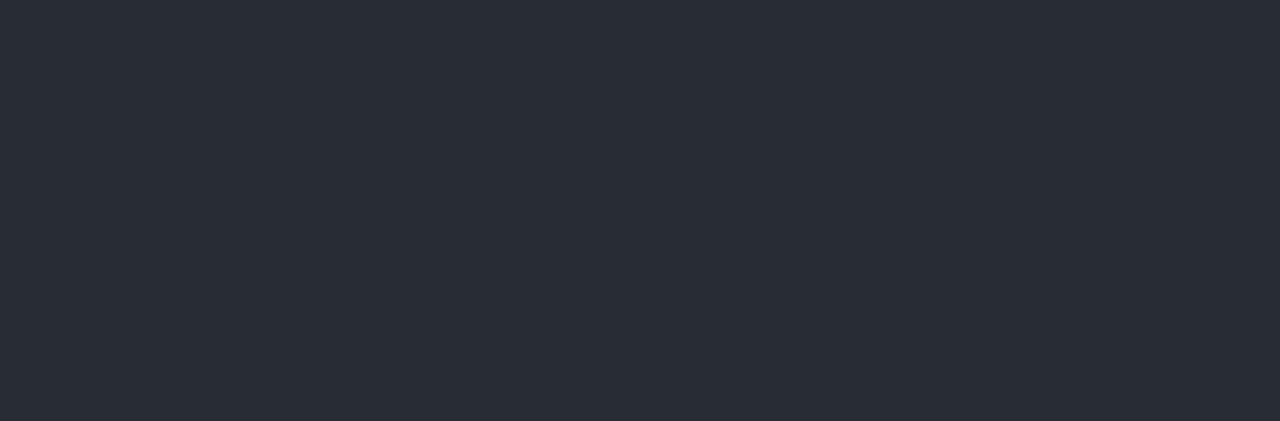
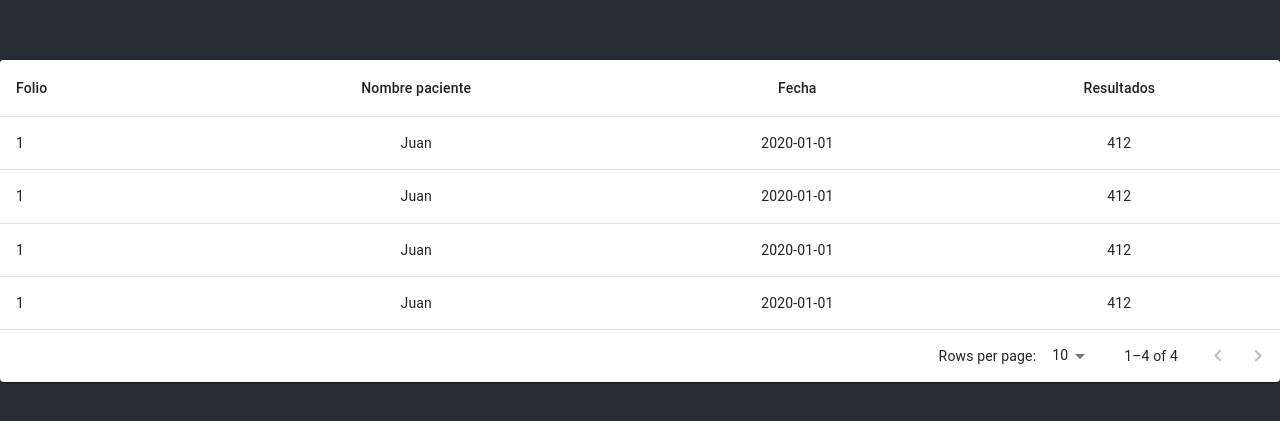
Before and after one commit to vcrb18/asdasd, a React (Create React App) app in the folder frontend/: page /examenes in a window 1280 px wide. Before the commit this address had no page. Shown: the part 179-600 px from the top of the page. Built offline with nearby package versions, Linux system fonts and the light colour scheme.

Commit message:
trabajo de viernes 10 de feb
trabajo en la navbar y inicio del desarrollo en las tablas

```diff
--- a/frontend/package.json
+++ b/frontend/package.json
@@ -5,6 +5,7 @@
   "dependencies": {
     "@emotion/react": "^11.10.5",
     "@emotion/styled": "^11.10.5",
+    "@mui/icons-material": "^5.11.0",
     "@mui/material": "^5.11.8",
     "@testing-library/jest-dom": "^5.16.5",
     "@testing-library/react": "^13.4.0",
--- a/frontend/src/Routing.tsx
+++ b/frontend/src/Routing.tsx
@@ -1,11 +1,23 @@
 import { BrowserRouter, Routes, Route } from 'react-router-dom';
-import LandingPage from './components/LandingPage';
+import LandingPage from './components/Header';
+import CustomizedTables from './components/Tables';
 
 function Routing() {
+    const landingPageTabs = [
+        { label: 'About Us'},
+        { label: 'Contact Us'}
+    ];
+
+    const landingPageButtons = [
+        { label: 'Iniciar Sesión'},
+        { label: 'Registrarse'}
+    ];
+
     return (
         <BrowserRouter>
             <Routes>
-                <Route path="/" element={<LandingPage/>}/>
+                <Route path="/" element={<LandingPage tabs={landingPageTabs} buttons={landingPageButtons}/>}/>
+                <Route path="/examenes" element={<CustomizedTables/>}/>
             </Routes>
         </BrowserRouter>
     )
--- /dev/null
+++ b/frontend/src/components/Header.tsx
@@ -0,0 +1,59 @@
+import React, { useState } from 'react';
+import { AppBar, Toolbar, Typography, Tabs, Tab, Button } from '@mui/material';
+import EngineeringIcon from '@mui/icons-material/Engineering';
+import '../styles/Header.css';
+
+interface TabProps {
+  label: string;
+}
+
+interface ButtonProps {
+  label: string;
+}
+
+interface HeaderProps {
+  tabs: TabProps[];
+  buttons?: ButtonProps[];
+}
+
+const Header: React.FC<HeaderProps> = ({ tabs, buttons }) => {
+  const [value, setValue] = useState();
+  return (
+    <React.Fragment>
+      <AppBar sx={{ background: '#bababa' }}>
+        <Toolbar>
+
+          <EngineeringIcon/>
+          <Typography marginLeft={'1%'} className="ecg-title" variant="body1">
+            Análisis de electrocardiogramas con IA
+          </Typography>
+
+          <Tabs
+            textColor='inherit'
+            className='tabs-text'
+            sx={{ marginLeft: 'auto'}}
+            value={value}
+            onChange={(e, value) => setValue(value)}
+
+          >
+            {tabs.map((tab, index) => (
+              <Tab key={index} label={tab.label} />
+            ))}
+          </Tabs>
+
+          {buttons && buttons.length > 0 ? (
+            buttons.map((button, index) => (
+              <Button color='secondary' key={index} sx={index === 0 ? {marginLeft: 'auto'} : index === 1 ? {marginLeft: '1%'} : {}} variant='contained'>{button.label}</Button>
+            ))
+          ) : null}
+
+
+
+
+        </Toolbar>
+      </AppBar>
+    </React.Fragment>
+  )
+}
+
+export default Header;
--- a/frontend/src/components/LandingPage.tsx
+++ b/frontend/src/components/LandingPage.tsx
@@ -1,11 +1,16 @@
-import Navbar from './Navbar';
+import React from 'react'
+import Header from '../components/Header';
 
-function LandingPage() {
-    return (
-        <body>
-            <Navbar/>
-        </body>
-    );
-};
+interface LandingPageProps {
+    tabs: Array<{ label: string }>
+    buttons: Array<{ label: string }>
+}
+
+function LandingPage(props: LandingPageProps) {
+
+  return (
+    <Header tabs={props.tabs} buttons={props.buttons}/>
+  )
+}
 
 export default LandingPage;
--- a/frontend/src/components/Navbar.tsx
+++ /dev/null
@@ -1,8 +0,0 @@
-import React from 'react';
-function Navbar() {
-    return (
-        <h1>Navbar</h1>
-    );
-};
-
-export default Navbar;
--- a/frontend/src/components/Tables.tsx
+++ b/frontend/src/components/Tables.tsx
@@ -1,5 +1,153 @@
-function Table(){
-    return(
-        <h1>Table</h1>
-    )
+import * as React from 'react';
+import Paper  from '@mui/material/Paper';
+import Table from '@mui/material/Table';
+import TableBody from '@mui/material/TableBody';
+import TableCell from '@mui/material/TableCell';
+import { TableContainer, TableHead, TablePagination, TableRow } from '@mui/material';
+
+//Nombres de las columnas que tendremos que
+//obtener desde la base de datos
+
+interface Column{
+    id: "folio" | "paciente" | "fecha" | "resultados";
+    label: string;
+    minWidth?: string;
+    align?: 'center' | 'left' | 'right';
+    format?: (value: number) => string;
 }
+
+const columns: ReadonlyArray<Column> = [
+    { id: "folio", label: "Folio", minWidth: '20%'},
+    { id: "paciente", label: 'Nombre paciente', align: 'center', minWidth: '20%'},
+    {
+        id: "fecha",
+        label: "Fecha",
+        minWidth: '20%',
+        align: "center",
+        format: (value: number) => {
+            return new Date(value).toLocaleDateString();
+        }
+    },
+    {
+        id: "resultados",
+        label: "Resultados",
+        minWidth: '20%',
+        align: "center",
+        format: (value: number) => {
+            return value.toLocaleString();
+        }
+    }
+  ];
+
+  //Chekear los typos de cada una de las categorias
+  //depediendo de como llegan desde la base de datos
+interface Data{
+    folio: string;
+    paciente: string;
+    fecha: string;
+    resultados: number;
+}
+
+function createData(
+    folio: string,
+    paciente: string,
+    fecha: string,
+    resultados: number,
+): Data{
+    return {
+      folio,
+      paciente,
+      fecha,
+      resultados
+    };
+  };
+const rows = [
+    createData('1', 'Juan', '2020-01-01',412),
+    createData('1', 'Juan', '2020-01-01',412),
+    createData('1', 'Juan', '2020-01-01',412),
+    createData('1', 'Juan', '2020-01-01',412),
+]
+
+
+  export default function CustomizedTables() {
+    const [page, setPage] = React.useState(0);
+    const [rowsPerPage, setRowsPerPage] = React.useState(10);
+
+    const handleChangePage = (event: unknown, newPage: number) => {
+        setPage(newPage);
+    };
+    const handleChangeRowsPerPage = (event: React.ChangeEvent<HTMLInputElement>)=> {
+        setRowsPerPage(+event.target.value);
+        setPage(0);
+    };
+    return (
+        <Paper sx={{width: '100%', overflow:'hidden' }}>
+            <TableContainer sx={{maxHeight: 440}}>
+                <Table stickyHeader aria-label="Examenes">
+                    <TableHead>
+                        <TableRow>
+                            {columns.map((column) => (
+                                <TableCell
+                                    key={column.id}
+                                    align={column.align}
+                                    style={{ minWidth: column.minWidth }}
+                                >
+                                    {column.label}
+                                </TableCell>
+                            ))}
+                        </TableRow>
+                    </TableHead>
+                    <TableBody>
+                        {rows.slice(page * rowsPerPage, page * rowsPerPage + rowsPerPage).map((row) => {
+                            return (
+                                <TableRow hover role='checkbox' tabIndex={-1} key={row.folio}>
+                                    {columns.map((column) => {
+                                        const value = row[column.id];
+                                        return (
+                                            <TableCell
+                                                key={column.id}
+                                                align={column.align}
+                                                style={{ minWidth: column.minWidth }}
+                                            >
+                                                {column.format && typeof value == 'number'?
+                                                column.format(value): value}
+                                            </TableCell>
+                                        );
+                                    })}
+                                </TableRow>
+                            );
+                        })}
+                    </TableBody>
+                </Table>
+            </TableContainer>
+            <TablePagination
+            rowsPerPageOptions={[10, 25, 100]}
+            component='div'
+            count={rows.length}
+            rowsPerPage={rowsPerPage}
+            page={page}
+            onPageChange={handleChangePage}
+            onRowsPerPageChange={handleChangeRowsPerPage}/>
+        </Paper>
+        )
+                    }
+// const columns = readonly Column[] = [
+//     { id: "name", label: "Name", minWidth: 100},
+//     { id: "code", label: 'ISO\u00a0code', minwidth: 100},
+//     {
+//         id: "population",
+//         label: "Population",
+//         minWidth: 100,
+//         align: "right",
+//         format: (value:number) => {
+//             return value.toLocaleString();
+//         }
+//     }
+// ]
+
+
+// function Table(){
+//     return(
+//         <h1>Table</h1>
+//     )
+// }
--- /dev/null
+++ b/frontend/src/styles/Header.css
@@ -0,0 +1,15 @@
+.psinet-logo {
+    max-width: 5%;
+    height: auto;
+}
+
+.ecg-title {
+    max-width: 7%;
+    height: auto;
+    text-align: left;
+    color: #404040;
+}
+
+.tabs-text {
+    color: #404040;
+}
```
Also changed, not shown: frontend/src/components/BlueButton.tsx (added, +7 -0 lines), 1 other file (tests, documents, lock files or other folders).
